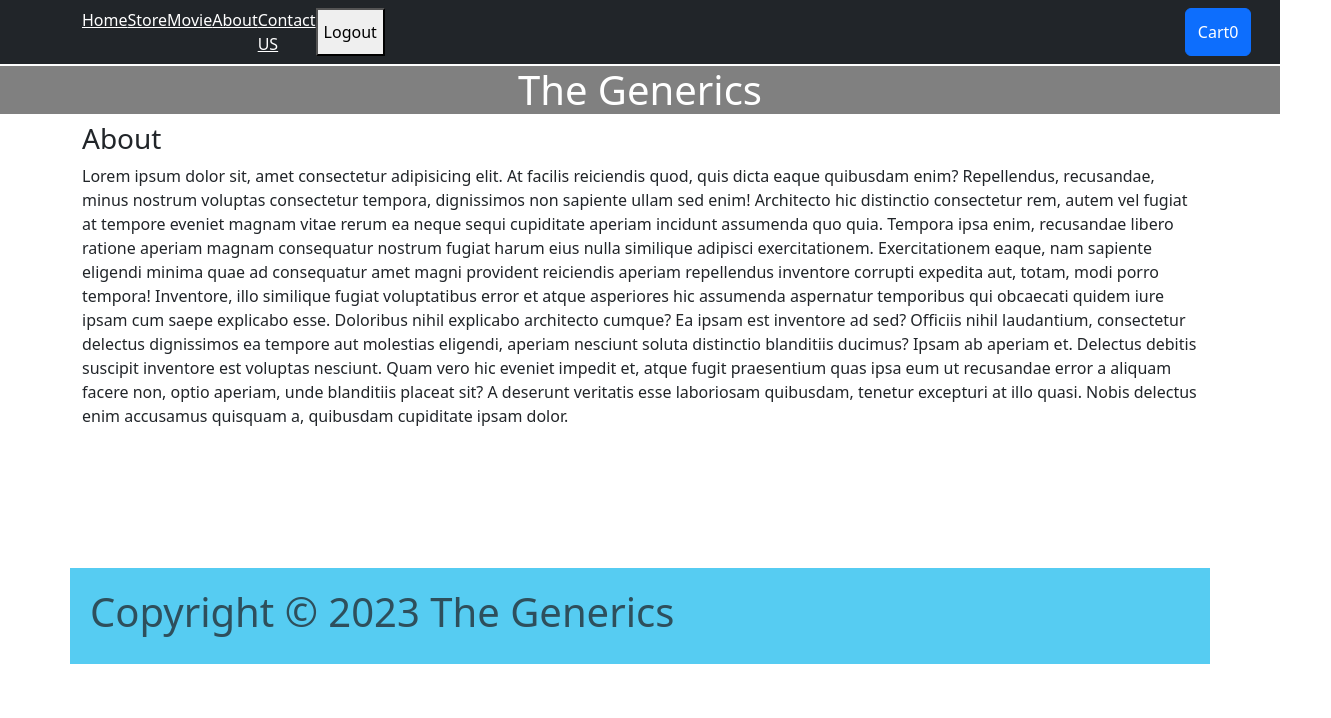
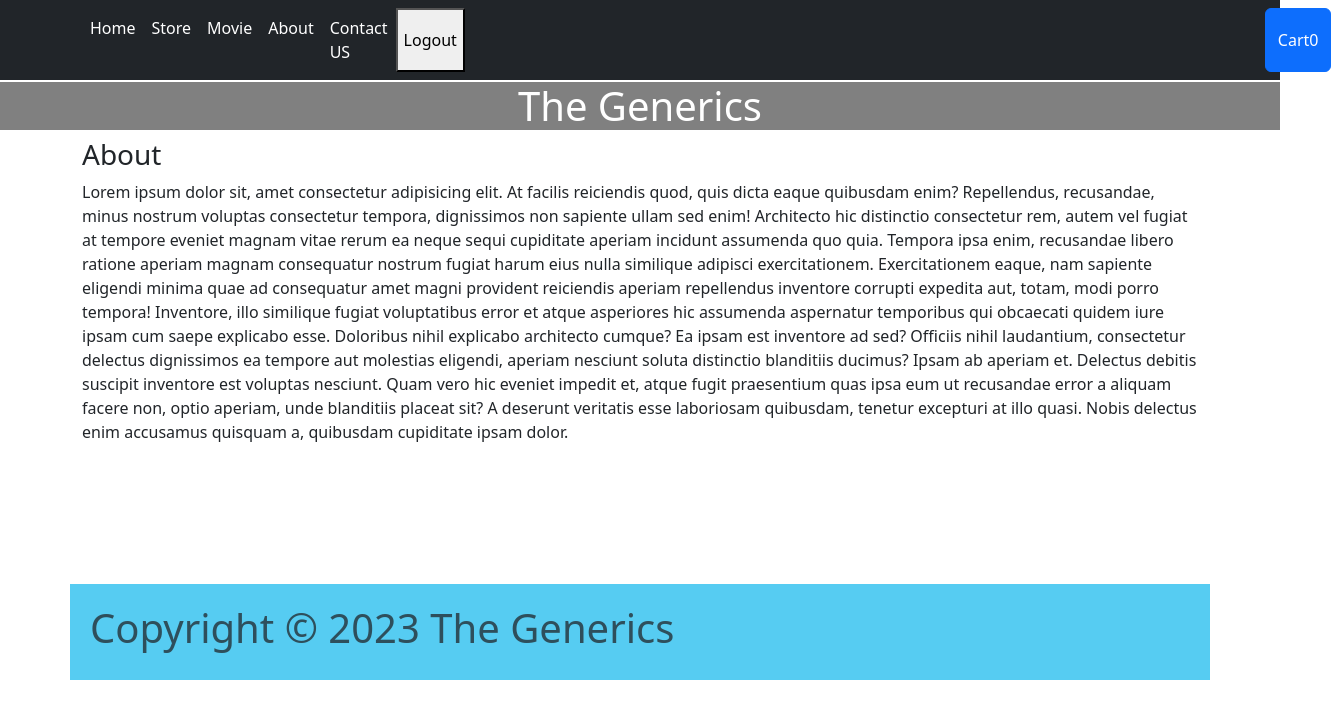
Before and after one commit to Harsh2813/E-Com-web-with-React-Bootstrap, a React (Create React App) app: page /About in a window 1280 px wide. Shown: the top 718 px of the page, 1331 px wide, since content can reach past the window. Built offline with nearby package versions, Linux system fonts and the light colour scheme; no server answers; sample sign-in values are in the browser's storage.

Commit message:
added list of userDetails after complete profile by get user details firebase api post method used useEffect so that data don't vanish after page refresh

```diff
--- a/src/Pages/About.js
+++ b/src/Pages/About.js
@@ -1,5 +1,5 @@
 import React from "react";
-import { Navbar, Container, Nav } from "react-bootstrap";
+import { Container } from "react-bootstrap";
 
 const About = () => {
   return (
--- a/src/components/Navbar/Navbar.js
+++ b/src/components/Navbar/Navbar.js
@@ -1,11 +1,10 @@
-import React, {useContext} from 'react'
-import { Navbar, Container, Button, Nav } from 'react-bootstrap'
+import React, { useContext } from "react";
+import { Navbar, Container, Button, Nav } from "react-bootstrap";
 import { NavLink, Link } from "react-router-dom/cjs/react-router-dom";
-import CartContext from '../../store/Cart-context'
-import AuthContext from '../../store/auth-context';
+import CartContext from "../../store/Cart-context";
+import AuthContext from "../../store/auth-context";
 
 const NavBar = (props) => {
-
   const cartCxt = useContext(CartContext);
   const authCxt = useContext(AuthContext);
 
@@ -13,29 +12,89 @@ const NavBar = (props) => {
 
   let cartQuantity = 0;
   cartCxt.items.forEach((item) => {
-        return cartQuantity = cartQuantity + Number(item.quantity);
+    return (cartQuantity = cartQuantity + Number(item.quantity));
   });
 
   return (
     <>
-      <Navbar bg="dark" expand="md" variant='dark'>
+      <Navbar bg="dark" expand="md" variant="dark">
         <Container>
           <Nav className="me-auto">
-                { isLoggedIn && <NavLink to="/" style={{color: 'white'}}>Home</NavLink>}
-                { isLoggedIn && <NavLink to ="/Store" style={{color: 'white'}}>Store</NavLink>}
-                { isLoggedIn && <NavLink to="/Movie" style={{color: 'white'}}>Movie</NavLink>}
-                { isLoggedIn && <NavLink to="/About" style={{color: 'white'}}>About</NavLink>}
-                { isLoggedIn && <NavLink to="/Contact" style={{color: 'white'}}>Contact US</NavLink>}
-                {!isLoggedIn && <Link to='/auth' style={{color: 'white'}}>Login</Link>}
-                { isLoggedIn && <button onClick={()=>authCxt.logout()}>Logout</button>}
+            {isLoggedIn && (
+              <NavLink to="/" className="nav-link" style={{ color: "white" }}>
+                Home
+              </NavLink>
+            )}
+            {isLoggedIn && (
+              <NavLink
+                to="/Store"
+                className="nav-link"
+                style={{ color: "white" }}
+              >
+                Store
+              </NavLink>
+            )}
+            {isLoggedIn && (
+              <NavLink
+                to="/Movie"
+                className="nav-link"
+                style={{ color: "white" }}
+              >
+                Movie
+              </NavLink>
+            )}
+            {isLoggedIn && (
+              <NavLink
+                to="/About"
+                className="nav-link"
+                style={{ color: "white" }}
+              >
+                About
+              </NavLink>
+            )}
+            {isLoggedIn && (
+              <NavLink
+                to="/Contact"
+                className="nav-link"
+                style={{ color: "white" }}
+              >
+                Contact US
+              </NavLink>
+            )}
+            {!isLoggedIn && (
+              <Link to="/auth" className="nav-link" style={{ color: "white" }}>
+                Login
+              </Link>
+            )}
+            {isLoggedIn && (
+              <button onClick={() => authCxt.logout()}>Logout</button>
+            )}
             {/* <Nav.Link href="/About" style={{color: 'white'}}>About </Nav.Link> this we using in botsrap@6*/}
-                { isLoggedIn && <Button onClick={props.onShowCart} style={{marginLeft: '800px'}}variant="primary">Cart{cartQuantity}</Button>}
+            {isLoggedIn && (
+              <Button
+                onClick={props.onShowCart}
+                style={{ marginLeft: "800px" }}
+                variant="primary"
+              >
+                Cart{cartQuantity}
+              </Button>
+            )}
           </Nav>
         </Container>
       </Navbar>
-      <h1 style={{background: 'grey', color: 'white', display: 'flex', justifyContent: 'center', marginTop: '2px'}}>The Generics</h1>
+      <h1
+        style={{
+          background: "grey",
+          color: "white",
+          display: "flex",
+          justifyContent: "center",
+          marginTop: "2px",
+        }}
+      >
+        The Generics
+      </h1>
     </>
-  )
-}
+  );
+};
 
 export default NavBar;
--- a/src/components/cart/Cart.js
+++ b/src/components/cart/Cart.js
@@ -8,43 +8,7 @@ import AuthContext from "../../store/auth-context";
 const Cart = (props) => {
   const cartCxt = useContext(CartContext);
   const authCxt = useContext(AuthContext);
-  const [isLoading, setIsLoading] = useState(false);
 
-  useEffect(() => {
-    setIsLoading(true);
-    const fetchCartItems = async () => {
-      try {
-        const userEmail = authCxt.userEmail;
-        const response = await fetch(
-          `https://authentication-in-react-learn-default-rtdb.firebaseio.com/cart/test1testcom.json`
-        );
-        if (response.ok) {
-          const data = await response.json();
-          //console.log(data);
-          let cartItems = [];
-          for (let key in data) {
-            cartItems.push({
-              id: key,
-              ...data[key],
-            });
-          }
-          //cartCxt.addItem(cartItems);// ?
-          //console.log(cartItems);
-        } else {
-          console.log("failed to fetch cart Items");
-        }
-      } catch (error) {
-        console.log("failed to fetch data", error);
-      } finally {
-        setIsLoading(false);
-      }
-    };
-    if (authCxt.isLoggedIn) {
-      fetchCartItems();
-    } else {
-      setIsLoading(false);
-    }
-  }, [authCxt.isLoggedIn]);
 
   const deleteCartHandler = async () => {
     try {
@@ -63,8 +27,8 @@ const Cart = (props) => {
   return (
     <>
       <Modal onHideCart={props.onHideCart}>
-        {isLoading && <p>Loading cart...</p>}
-        {!isLoading && (
+        {cartCxt.isLoading && <p>Loading cart...</p>}
+        {!cartCxt.isLoading && (
           <ul>
             {cartCxt.items.map((item, index) => (
               <li key={index}>
--- a/src/store/CartProvider.js
+++ b/src/store/CartProvider.js
@@ -6,6 +6,44 @@ import AuthContext from "./auth-context";
 const CartProvider = (props) => {
   const [items, setItems] = useState([]);
   const authCxt = useContext(AuthContext);
+  const [isLoading, setIsLoading] = useState(false);
+
+  useEffect(() => {
+    setIsLoading(true);
+    const fetchCartItems = async () => {
+      try {
+        const userEmail = authCxt.userEmail;
+        const response = await fetch(
+          `https://authentication-in-react-learn-default-rtdb.firebaseio.com/cart/test1testcom.json`
+        );
+        if (response.ok) {
+          const data = await response.json();
+          //console.log(data);
+          let cartItems = [];
+          for (let key in data) {
+            cartItems.push({
+              id: key,
+              ...data[key],
+            });
+          }
+          setItems(cartItems);
+          //console.log(cartItems);
+        } else {
+          console.log("failed to fetch cart Items");
+        }
+      } catch (error) {
+        console.log("failed to fetch data", error);
+      } finally {
+        setIsLoading(false);
+      }
+    };
+    if (authCxt.isLoggedIn) {
+      fetchCartItems();
+    } else {
+      setIsLoading(false);
+    }
+  }, [authCxt.isLoggedIn]);
+
 
   const addItemToCartHandler = async (gotData) => {
     try {
@@ -45,30 +83,6 @@ const CartProvider = (props) => {
     console.log(items);
   }
 
-  // const addItemToCartHandler = async (gotData) => {
-  //   try {
-  //     const userEmail = authCxt.userEmail;
-  //     const response = await fetch(
-  //       `https://authentication-in-react-learn-default-rtdb.firebaseio.com/cart/test1testcom.json`,
-  //       {
-  //         method: "POST",
-  //         body: JSON.stringify(gotData),
-  //         headers: {
-  //           "Content-Type": "application/json",
-  //         },
-  //       }
-  //     );
-
-  //     if (response.ok) {
-  //       setItems((prevItems) => [...prevItems, gotData]);
-  //     } else {
-  //       console.error("Failed to add item to cart");
-  //     }
-  //   } catch (error) {
-  //     console.error("Error adding item to cart:", error);
-  //   }
-  // };
-
   const removeItemToCartHandler = (id) => {
     setItems(items.filter((item) => item.id !== id));
   };
@@ -107,6 +121,7 @@ const CartProvider = (props) => {
     removeItem: removeItemToCartHandler,
     updateItem: updateItemToCartHandler,
     deleteItem: deleteCartHandler,
+    isLoading: isLoading,
   };
 
   return (
```
Also changed, not shown: src/Pages/HomePage.js (+1 -16 lines). Lines whose indentation alone changed are shown as unchanged.
